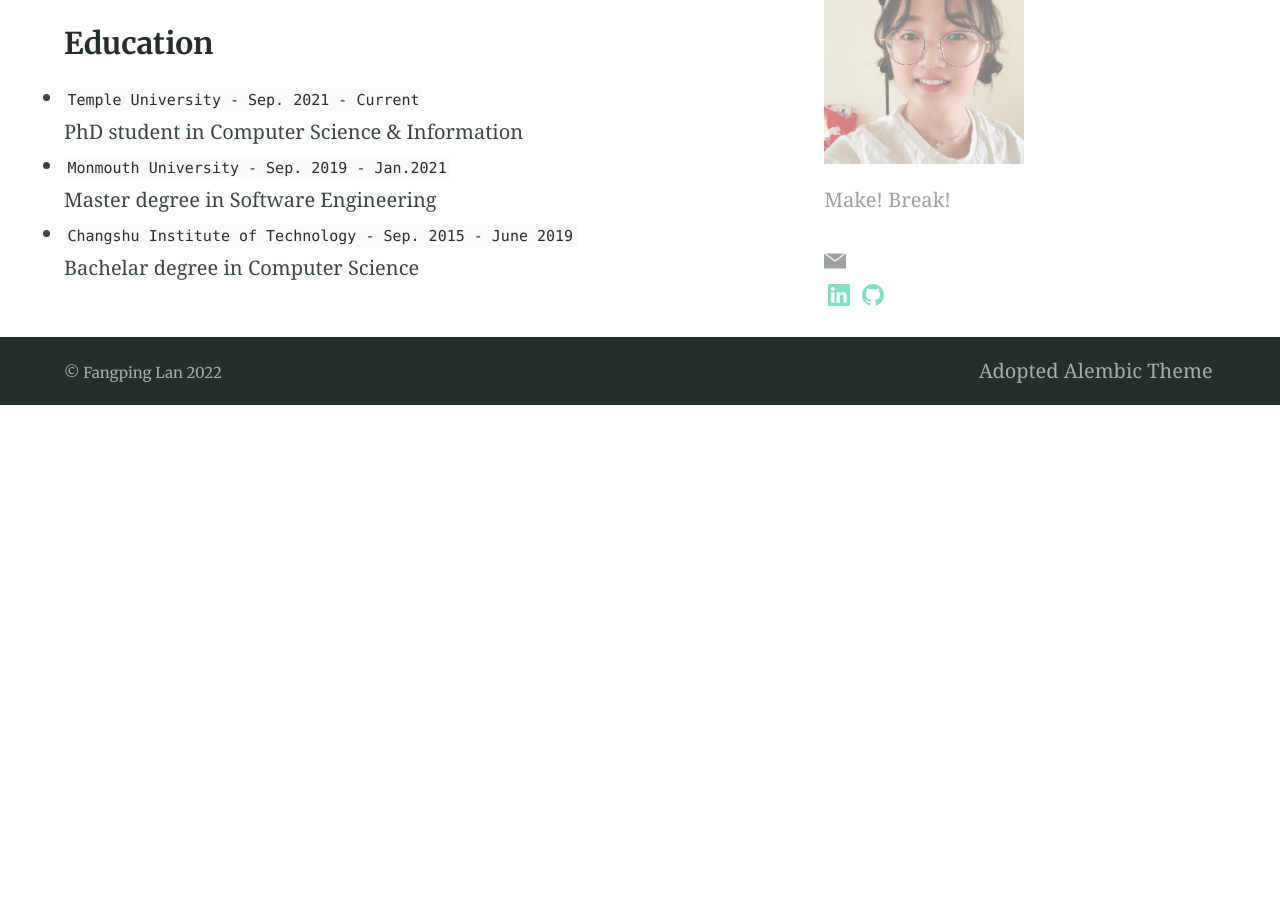
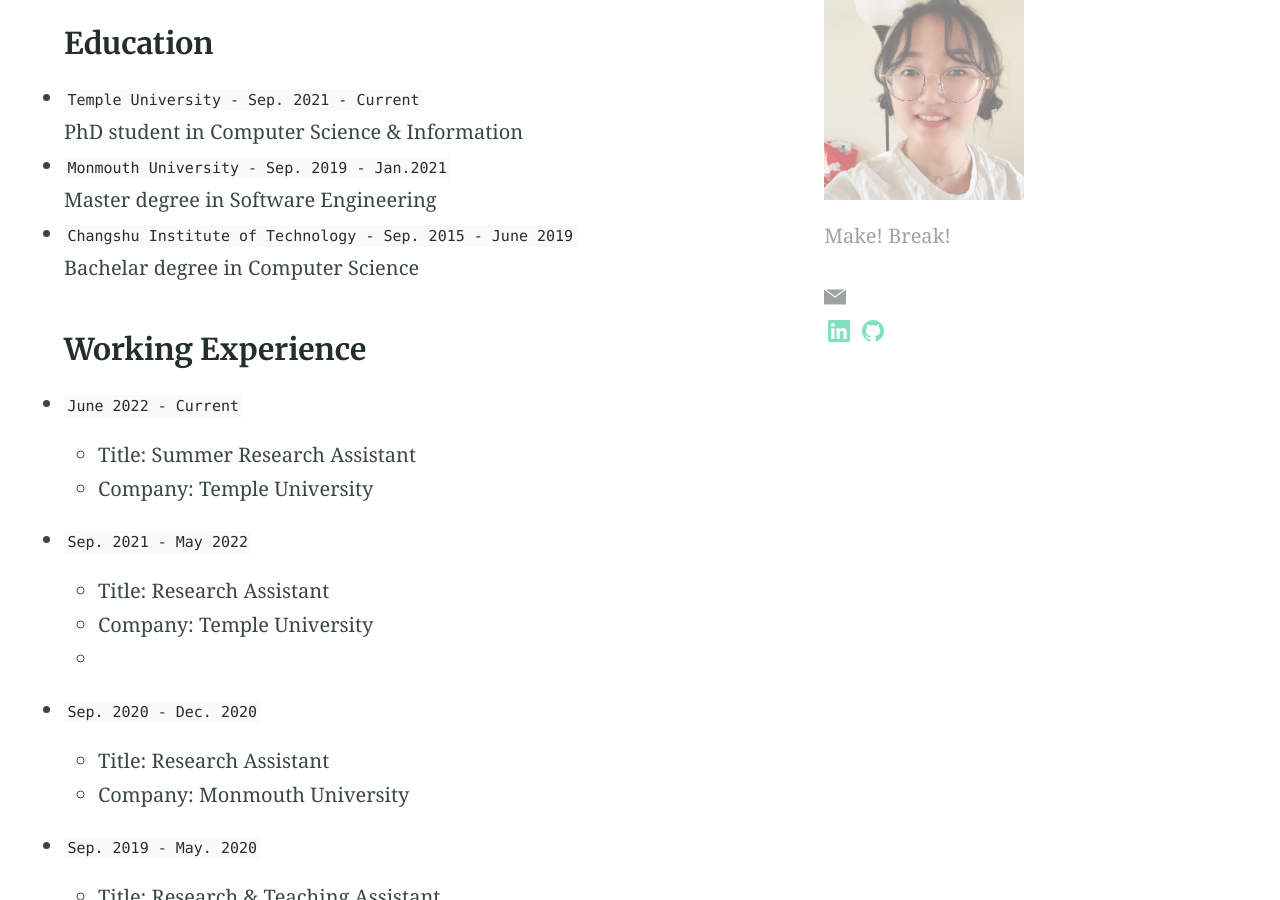
Before and after one commit to lanfangping/lanfangping.github.io, a Jekyll site: the page built from index.md, in a window 1280 px wide and 900 px high, scrolled down 601 px. Built offline with Jekyll 4.4.1, drawn with Linux system fonts in a browser that asks for light colours; before the commit the page ends 1006 px from its top, so only the background shows below that; some of the changed text lies outside the part shown.

Commit message:
Update index.md

```diff
--- a/index.md
+++ b/index.md
@@ -26,8 +26,33 @@ I am currently a PhD student at [Temple University](https://www.temple.edu/) in
 
   Bachelar degree in Computer Science
 
+### Working Experience
 
+- `June 2022 - Current`
+  - Title: Summer Research Assistant
+  - Company: Temple University
 
+- `Sep. 2021 - May 2022`
+  - Title: Research Assistant
+  - Company: Temple University
+  -
+- `Sep. 2020 - Dec. 2020`
+  - Title: Research Assistant
+  - Company: Monmouth University
+
+- `Sep. 2019 - May. 2020`
+  - Title: Research & Teaching Assistant
+  - Company: Monmouth University
+
+###
+
+## Awards
+
+- `2017 Fall - 2018 Spring`,
+  National scholarship for Encouragement, China government
+
+- `2016 Fall - 2017 Spring`,
+  National scholarship, China government
 
 <!-- ## Examples
 
```
